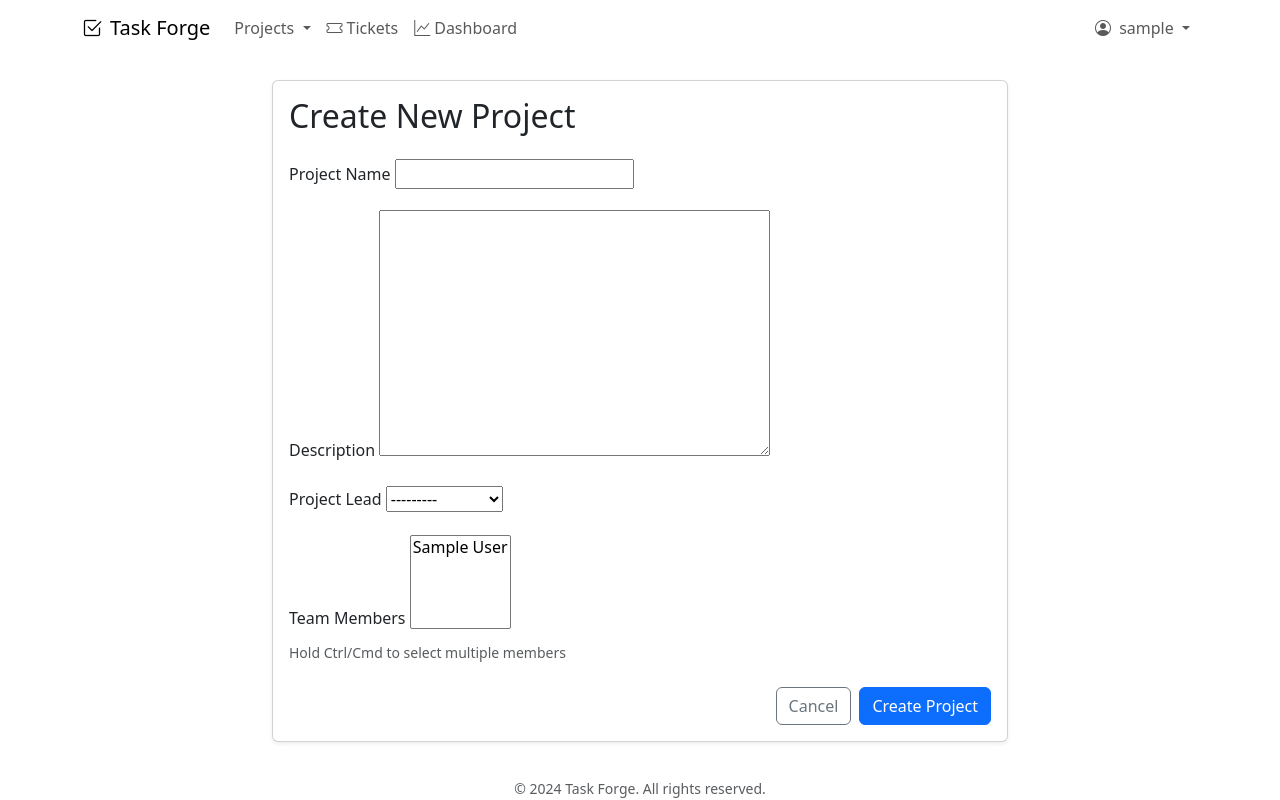
After one commit to IvayloArsov/taskForge, a Django app: page /projects/create/ in a window 1280 px wide. The commit adds this page. Run offline with Django 5.2, Linux system fonts and the light colour scheme; the visitor is signed in with stand-in values (Sample User, id 1); data comes from the database, SQL or seed files in the repository.

Commit message:
added project creation form+view, improved navbar

```diff
--- a/taskForge/accounts/urls.py
+++ b/taskForge/accounts/urls.py
@@ -1,4 +1,3 @@
-from django.contrib.auth.views import LoginView, LogoutView
 from django.urls import path
 from .views import CustomUserRegisterView, CustomUserLoginView, CustomLogoutView
 
--- a/taskForge/projects/models.py
+++ b/taskForge/projects/models.py
@@ -11,12 +11,12 @@ class Project(models.Model):
     description = models.TextField()
     created_by = models.ForeignKey(
         User,
-        on_delete=models.CASCADE,
-        related_name='projects_created'
+        on_delete=models.PROTECT,
+        related_name='created_projects'
     )
     members = models.ManyToManyField(
         User,
-        related_name='projects_member_of'
+        related_name='projects'
     )
     created_at = models.DateTimeField(
         auto_now_add=True,
@@ -25,7 +25,7 @@ class Project(models.Model):
         User,
         on_delete=models.SET_NULL,
         null=True,
-        related_name='projects_lead'
+        related_name='led_projects'
     )
 
     def __str__(self):
--- /dev/null
+++ b/taskForge/projects/urls.py
@@ -0,0 +1,11 @@
+from django.urls import path
+
+from .views import ProjectDetailView, ProjectCreateView, ProjectListView
+
+app_name = 'projects'
+
+urlpatterns = [
+    path('', ProjectListView.as_view(), name='list'),
+    path('create/', ProjectCreateView.as_view(), name='create'),
+    path('<int:pk>/', ProjectDetailView.as_view(), name='details' )
+]
--- a/taskForge/projects/views.py
+++ b/taskForge/projects/views.py
@@ -1,3 +1,41 @@
 from django.shortcuts import render
+from django.contrib.auth.mixins import LoginRequiredMixin, UserPassesTestMixin
+from django.views.generic import ListView, DetailView, CreateView, UpdateView
+from django.urls import reverse_lazy
 
-# Create your views here.
+from taskForge.projects.models import Project
+
+
+class ProjectListView(LoginRequiredMixin, ListView):
+    model = Project
+    template_name = 'projects/project-list.html'
+    context_object_name = 'projects'
+
+    def get_queryset(self):
+        if self.request.user.is_staff:
+            return Project.objects.all()
+        return Project.objects.filter(members=self.request.user)
+
+class StaffRequiredMixin(UserPassesTestMixin):
+    def test_func(self):
+        return self.request.user.is_staff
+
+class ProjectCreateView(LoginRequiredMixin, StaffRequiredMixin, CreateView):
+    model = Project
+    template_name = 'projects/project-creation.html'
+    fields = [
+        'name',
+        'description',
+        'lead_by',
+        'members'
+    ]
+    success_url = reverse_lazy('projects:list')
+
+    def form_valid(self, form):
+        form.instance.created_by = self.request.user
+        return super().form_valid(form)
+
+class ProjectDetailView(LoginRequiredMixin, StaffRequiredMixin, DetailView):
+    model = Project
+    template_name = 'projects/project-details.html'
+    context_object_name = 'project'
--- a/taskForge/urls.py
+++ b/taskForge/urls.py
@@ -6,5 +6,6 @@ from taskForge.views import Index
 urlpatterns = [
     path('admin/', admin.site.urls),
     path('', Index.as_view(), name='index'),
-    path('accounts/', include('taskForge.accounts.urls'))
+    path('accounts/', include('taskForge.accounts.urls')),
+    path('projects/', include('taskForge.projects.urls'))
 ]
--- a/templates/common/base.html
+++ b/templates/common/base.html
@@ -32,7 +32,19 @@
                 <ul class="navbar-nav me-auto">
                     {% if user.is_authenticated %}
                     <li class="nav-item">
-                        <a class="nav-link" href="#"><i class="bi bi-kanban me-1"></i>Projects</a>
+                            <li class="nav-item dropdown">
+                                <a class="nav-link dropdown-toggle" href="#" role="button" data-bs-toggle="dropdown">
+                                    Projects
+                                </a>
+                                <ul class="dropdown-menu">
+                                    <li><a class="dropdown-item" href="{% url 'projects:list' %}">All Projects</a></li>
+                                    {% if user.is_staff %}
+                                        <li><hr class="dropdown-divider"></li>
+                                        <li><a class="dropdown-item" href="{% url 'projects:create' %}">Create Project</a></li>
+                                    {% endif %}
+                                </ul>
+                            </li>
+
                     </li>
                     <li class="nav-item">
                         <a class="nav-link" href="#"><i class="bi bi-ticket me-1"></i>Tickets</a>
--- /dev/null
+++ b/templates/projects/project-creation.html
@@ -0,0 +1,75 @@
+{% extends 'common/base.html' %}
+{% load static %}
+{% block content %}
+
+<div class="container py-4">
+    <div class="row justify-content-center">
+        <div class="col-md-8">
+            <div class="card shadow-sm">
+                <div class="card-body">
+                    <h2 class="card-title mb-4">Create New Project</h2>
+
+                    <form method="post">
+                        {% csrf_token %}
+
+                        <div class="mb-3">
+                            <label for="{{ form.name.id_for_label }}" class="form-label">Project Name</label>
+                            {{ form.name }}
+                            {% if form.name.errors %}
+                                <div class="text-danger small mt-1">
+                                    {% for error in form.name.errors %}
+                                        {{ error }}
+                                    {% endfor %}
+                                </div>
+                            {% endif %}
+                        </div>
+
+                        <div class="mb-3">
+                            <label for="{{ form.description.id_for_label }}" class="form-label">Description</label>
+                            {{ form.description }}
+                            {% if form.description.errors %}
+                                <div class="text-danger small mt-1">
+                                    {% for error in form.description.errors %}
+                                        {{ error }}
+                                    {% endfor %}
+                                </div>
+                            {% endif %}
+                        </div>
+
+                        <div class="mb-3">
+                            <label for="{{ form.lead_by.id_for_label }}" class="form-label">Project Lead</label>
+                            {{ form.lead_by }}
+                            {% if form.lead_by.errors %}
+                                <div class="text-danger small mt-1">
+                                    {% for error in form.lead_by.errors %}
+                                        {{ error }}
+                                    {% endfor %}
+                                </div>
+                            {% endif %}
+                        </div>
+
+                        <div class="mb-4">
+                            <label for="{{ form.members.id_for_label }}" class="form-label">Team Members</label>
+                            {{ form.members }}
+                            {% if form.members.errors %}
+                                <div class="text-danger small mt-1">
+                                    {% for error in form.members.errors %}
+                                        {{ error }}
+                                    {% endfor %}
+                                </div>
+                            {% endif %}
+                            <div class="form-text">Hold Ctrl/Cmd to select multiple members</div>
+                        </div>
+
+                        <div class="d-flex justify-content-end gap-2">
+                            <a href="{% url 'projects:list' %}" class="btn btn-outline-secondary">Cancel</a>
+                            <button type="submit" class="btn btn-primary">Create Project</button>
+                        </div>
+                    </form>
+                </div>
+            </div>
+        </div>
+    </div>
+</div>
+
+{% endblock %}
```
Also changed, not shown: taskForge/accounts/migrations/0003_alter_profile_role.py (added), taskForge/projects/migrations/0002_alter_project_created_by_alter_project_lead_by_and_more.py (added), templates/projects/project-details.html (added), templates/projects/project-list.html (added).
